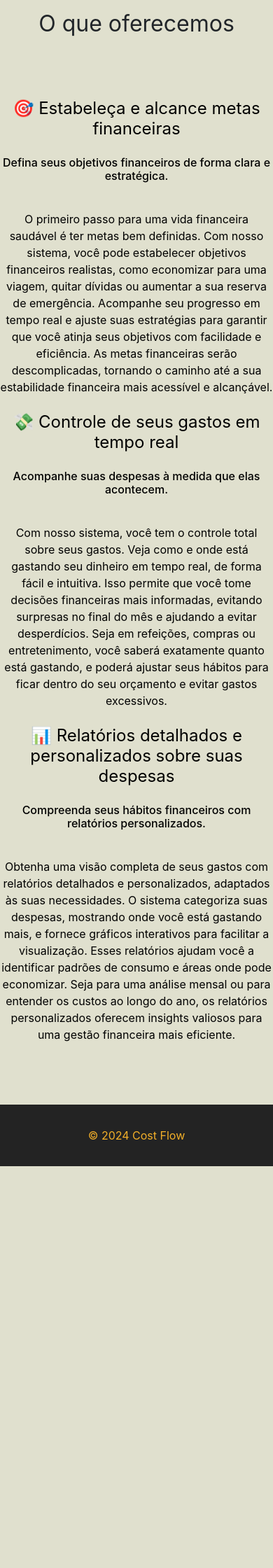
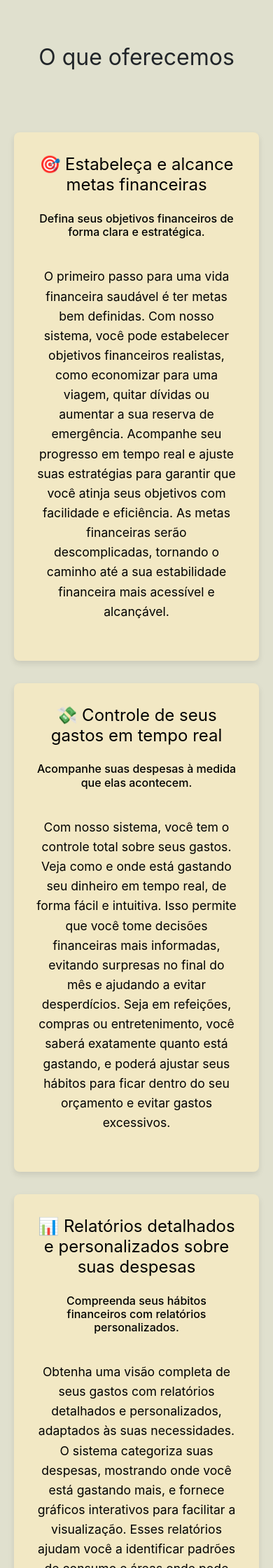
Before and after one commit to Robert-Cortez-Rudi/Cost_Flow, a Django app: page / in a window 390 px wide; the page is wider, and only the part inside the window is pictured. Shown: the part 730-2970 px from the top of that part at 70% size. Before the commit the page ends 2396 px from the top of that part, so only its background shows below. Run offline with Django 5.2, Linux system fonts and the light colour scheme.

Commit message:
Enhance home page styles with improved responsiveness and visual effects

```diff
--- a/usuario/static/css/home.css
+++ b/usuario/static/css/home.css
@@ -3,7 +3,7 @@
         to bottom,
         rgba(0, 0, 0, 0) 0%,
         rgba(0, 0, 0, 0.8) 100%
-        ), url(../img/Finance.jpg);
+    ), url("{% static 'img/Finance.jpg' %}");
     background-size: cover;
     color: #FFF;
     padding: 8rem 0;
@@ -16,10 +16,13 @@ h1 {
     font-size: 3rem;
     padding: 0 0 1rem 0;
     font-weight: 400;
+    transition: font-size 0.3s ease, color 0.3s ease;
 }
 
 p {
-    margin: 1.5rem 0 1.5rem 0;
+    margin: 1.5rem 0;
+    font-size: 1.1rem;
+    line-height: 1.6;
 }
 
 #home .hero .cta__button {
@@ -30,7 +33,7 @@ p {
     font-weight: 500;
     font-size: 1rem;
     border-radius: .5rem;
-    transition: background-color 0.5s;
+    transition: background-color 0.5s, transform 0.2s ease;
 }
 
 #home .hero .cta__button:hover {
@@ -46,27 +49,37 @@ p {
 
 #features {
     background-color: #E0E0CE;
+    padding: 3rem 0;
 }
 
 #features h2 {
     font-size: 2rem;
     text-align: center;
-    padding: 1rem 0 1rem 0;
+    padding: 1rem 0;
     font-weight: 400;
 }
 
 .benefits {
-    padding: 4rem 0;
+    display: flex;
+    flex-wrap: wrap;
+    justify-content: center;
+    gap: 2rem;
     color: #000;
     text-align: center;
-    display: flex;
-    flex-flow: column wrap;
-    align-items: center;
-    justify-content: space-around;
+    padding: 4rem 0;
 }
 
-.benefits .row {
-    padding: 2rem 0;
+.benefits .benefit {
+    max-width: 350px;
+    background-color: #F2E8C4;
+    padding: 2rem;
+    border-radius: 8px;
+    box-shadow: 0 4px 8px rgba(0, 0, 0, 0.1);
+    transition: transform 0.3s ease;
+}
+
+.benefits .benefit:hover {
+    transform: translateY(-10px);
 }
 
 .benefits .benefit h3 {
@@ -86,4 +99,5 @@ footer {
     color: #F2AF29;
     padding: .5rem;
     text-align: center;
+    font-size: 0.875rem;
 }
```
